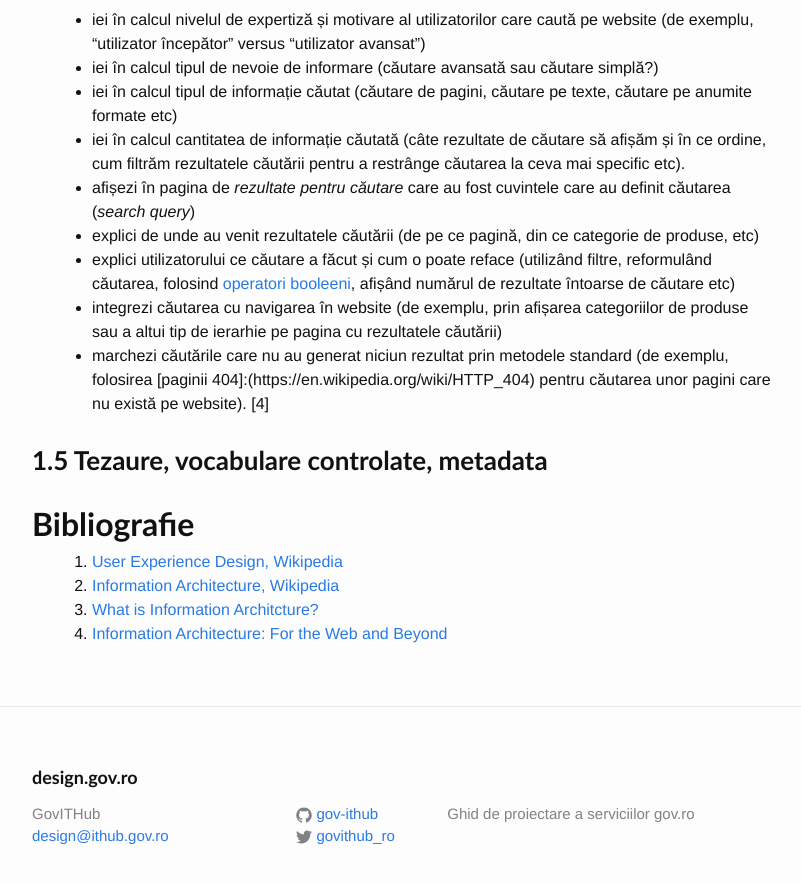
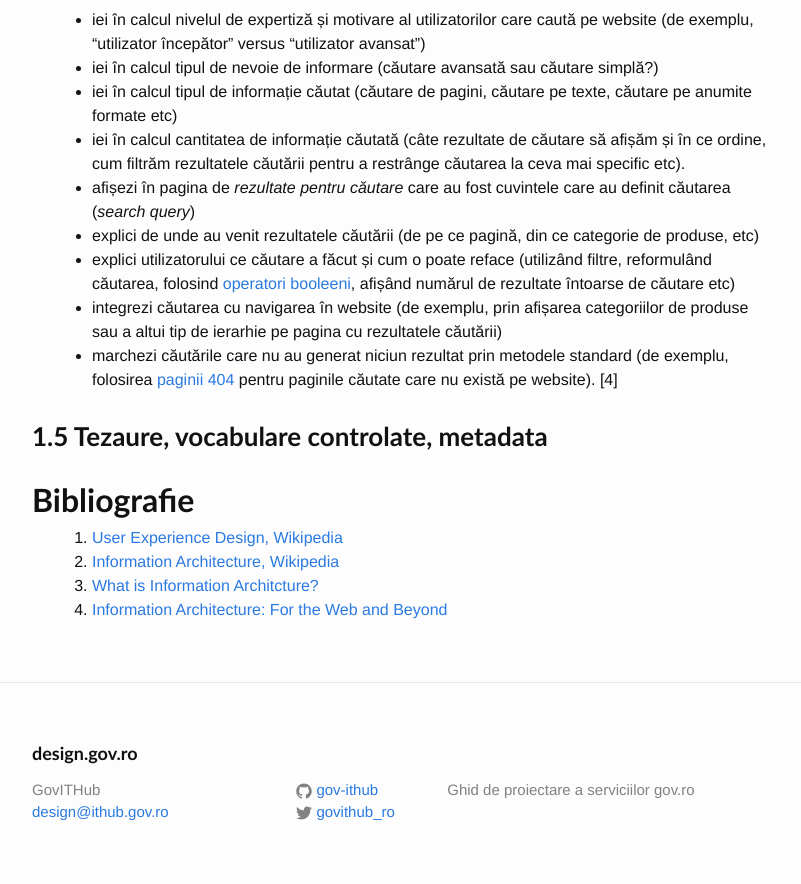
Before and after one commit to gov-ithub/govro-design, a Jekyll site: the page built from 3-ux.md, in a window 1280 px wide and 900 px high, scrolled down 2840 px. Shown: the top 884 px of the window, without its empty margins (238-1039 px from the left). Built offline with Jekyll 4.4.1, drawn with Linux system fonts in a browser that asks for light colours.

Commit message:
Corectură la link-ul pentru 404

```diff
--- a/3-ux.md
+++ b/3-ux.md
@@ -104,7 +104,8 @@ Este recomandat să oferi o funcție de _căutare în website_ dacă:
 * explici de unde au venit rezultatele căutării (de pe ce pagină, din ce categorie de produse, etc)
 * explici utilizatorului ce căutare a făcut și cum o poate reface (utilizând filtre, reformulând căutarea, folosind [operatori booleeni](http://libguides.mit.edu/c.php?g=175963&p=1158594), afișând numărul de rezultate întoarse de căutare etc)
 * integrezi căutarea cu navigarea în website (de exemplu, prin afișarea categoriilor de produse sau a altui tip de ierarhie pe pagina cu rezultatele căutării)
-* marchezi căutările care nu au generat niciun rezultat prin metodele standard (de exemplu, folosirea [paginii 404]:(https://en.wikipedia.org/wiki/HTTP_404) pentru căutarea unor pagini care nu există pe website). [4]
+* marchezi căutările care nu au generat niciun rezultat prin metodele standard (de exemplu, folosirea
+[paginii 404](https://en.wikipedia.org/wiki/HTTP_404) pentru paginile căutate care nu există pe website). [4]
 
 
 ### 1.5 Tezaure, vocabulare controlate, metadata
```
